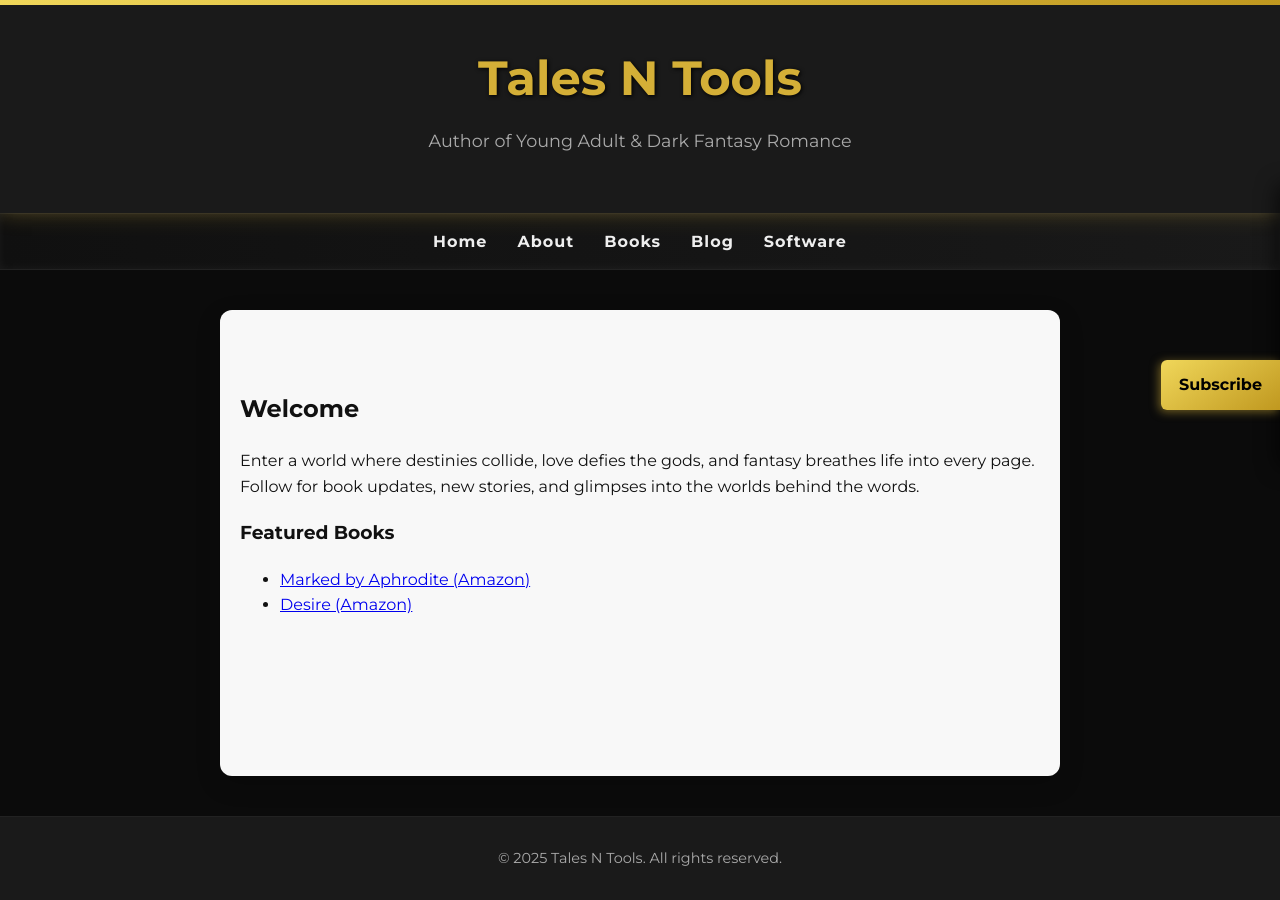
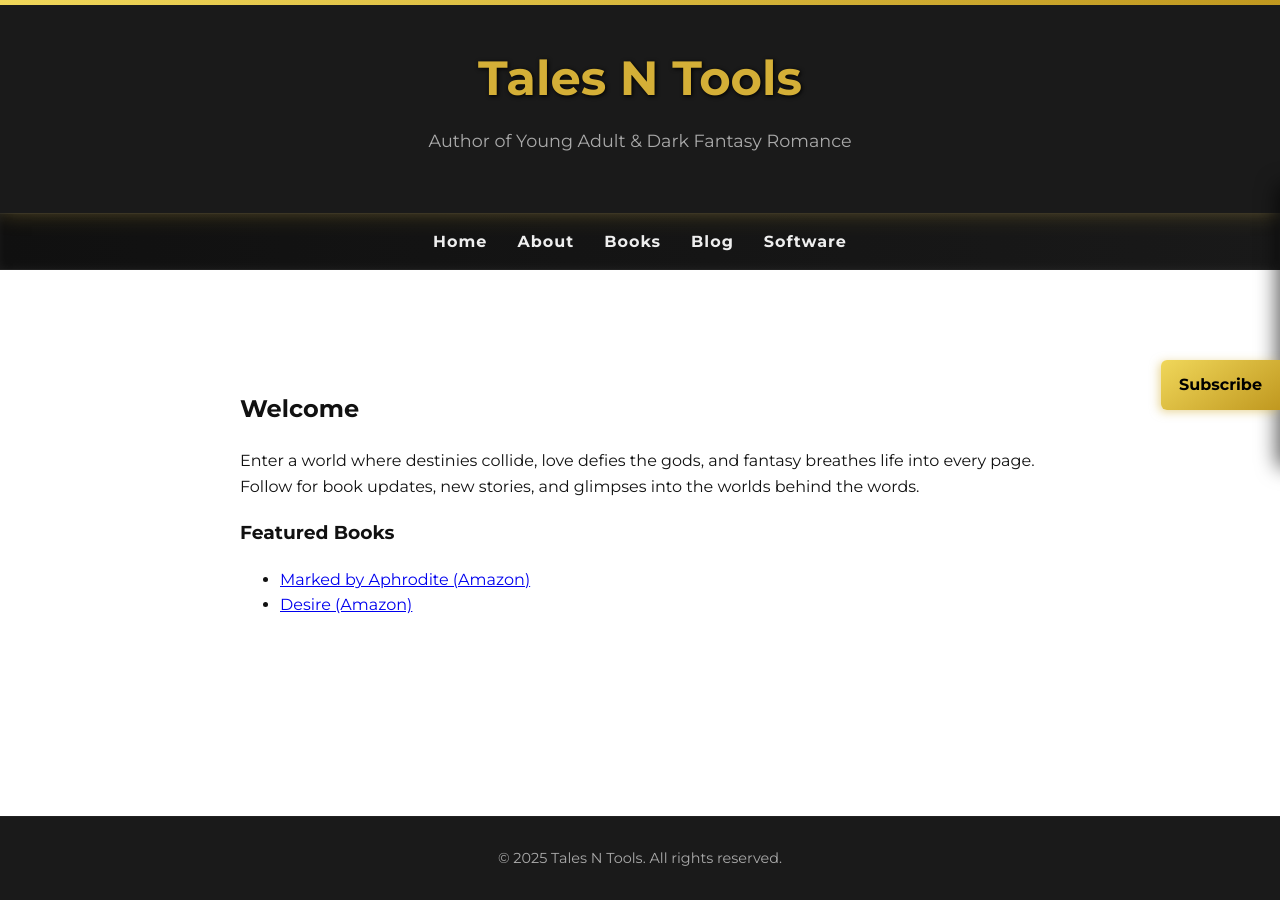
Before and after one commit to TalesNTools/TalesNTools, a Jekyll site: the page built from index.md, in a window 1280 px wide. Built offline with Jekyll 4.4.1, drawn with Linux system fonts in a browser that asks for light colours.

Commit message:
Color change

```diff
--- a/assets/css/style.css
+++ b/assets/css/style.css
@@ -14,10 +14,11 @@
   padding: 0;
 }
 
+
 body {
   font-family: 'Montserrat', sans-serif;
-  background-color: var(--dark-bg);
-  color: var(--light-text);
+  background-color: #fff; /* previously var(--dark-bg) */
+  color: #111;
   line-height: 1.6;
   display: flex;
   flex-direction: column;
@@ -36,10 +37,7 @@
   padding: 60px 20px;
   max-width: 800px;
   margin: 40px auto;
-  background: #f8f8f8;
   color: #111;
-  border-radius: 12px;
-  box-shadow: 0 8px 24px rgba(0, 0, 0, 0.2);
 }
 
 /* Header */
```
